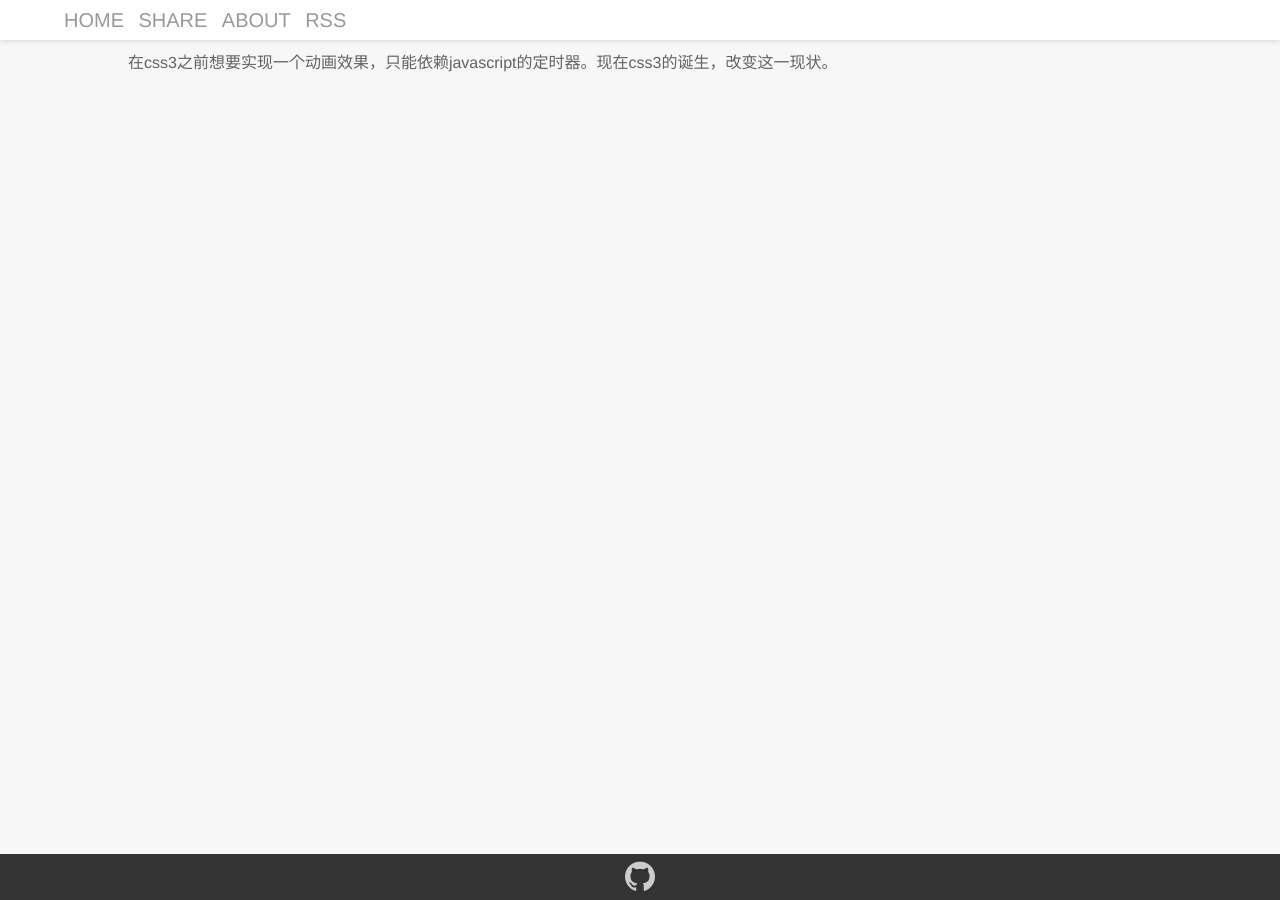
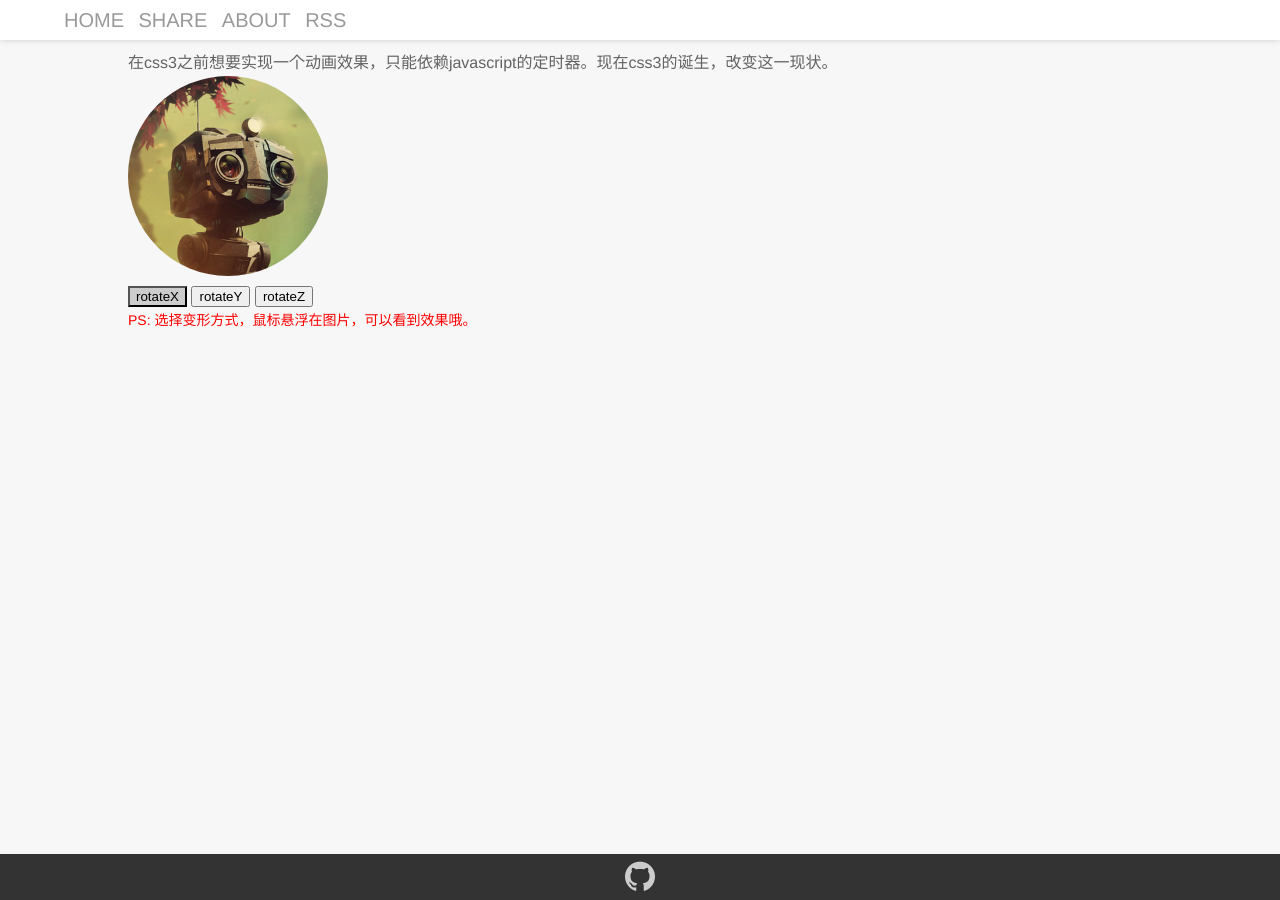
Before and after one commit to gxiaobang/blog, a Jekyll site: the page built from _posts/2014-10-11-transition.html, in a window 1280 px wide. Built offline with Jekyll 4.4.1, drawn with Linux system fonts in a browser that asks for light colours.

Commit message:
modified

```diff
--- a/_posts/2014-10-11-transition.html
+++ b/_posts/2014-10-11-transition.html
@@ -6,3 +6,70 @@
 <p>
 	在css3之前想要实现一个动画效果，只能依赖javascript的定时器。现在css3的诞生，改变这一现状。
 </p>
+
+<div class="box rotateX" id="box_img"></div>
+<div class="btns">
+	<button class="selected">rotateX</button>
+	<button>rotateY</button>
+	<button>rotateZ</button>
+</div>
+<div class="note">
+	PS: 选择变形方式，鼠标悬浮在图片，可以看到效果哦。
+</div>
+<style type="text/css">
+.box {
+	display: inline-block;
+	background: url({{ site.baseurl }}/assets/images/i1.png) no-repeat center;
+	background-size: 270px;
+	width: 200px;
+	height: 200px;
+	border-radius: 100%;
+	transition: all 1s;
+}
+.rotateX:hover {
+	transform: rotateX(180deg);
+}
+.rotateY:hover {
+	transform: rotateY(180deg);
+}
+.rotateZ:hover {
+	transform: rotateZ(180deg);
+}
+.btns button.selected {
+	background: #ccc;
+}
+.note {
+	font-size: 14px;
+	color: red;
+}
+</style>
+<script type="text/javascript">
+(function() {
+var btns = tw.selectorAll('.btns')[0].children,
+	box_img = tw.selectorAll('#box_img')[0];
+
+// 选中按钮
+function btnSelected(elem) {
+	var i = 0;
+	for (; i < btns.length; i++) {
+		if (elem === btns[i]) {
+			btns[i].className = 'selected';
+			// 设置box的样式名
+			box_img.className = 'box ' + btns[i].innerHTML;
+		}
+		else {
+			btns[i].className = '';
+		}
+	}
+}
+btns[0].onclick = function() {
+	btnSelected(this);
+};
+btns[1].onclick = function() {
+	btnSelected(this);
+};
+btns[2].onclick = function() {
+	btnSelected(this);
+};
+})();
+</script>
```
Also changed, not shown: assets/images/i1.png (added).
